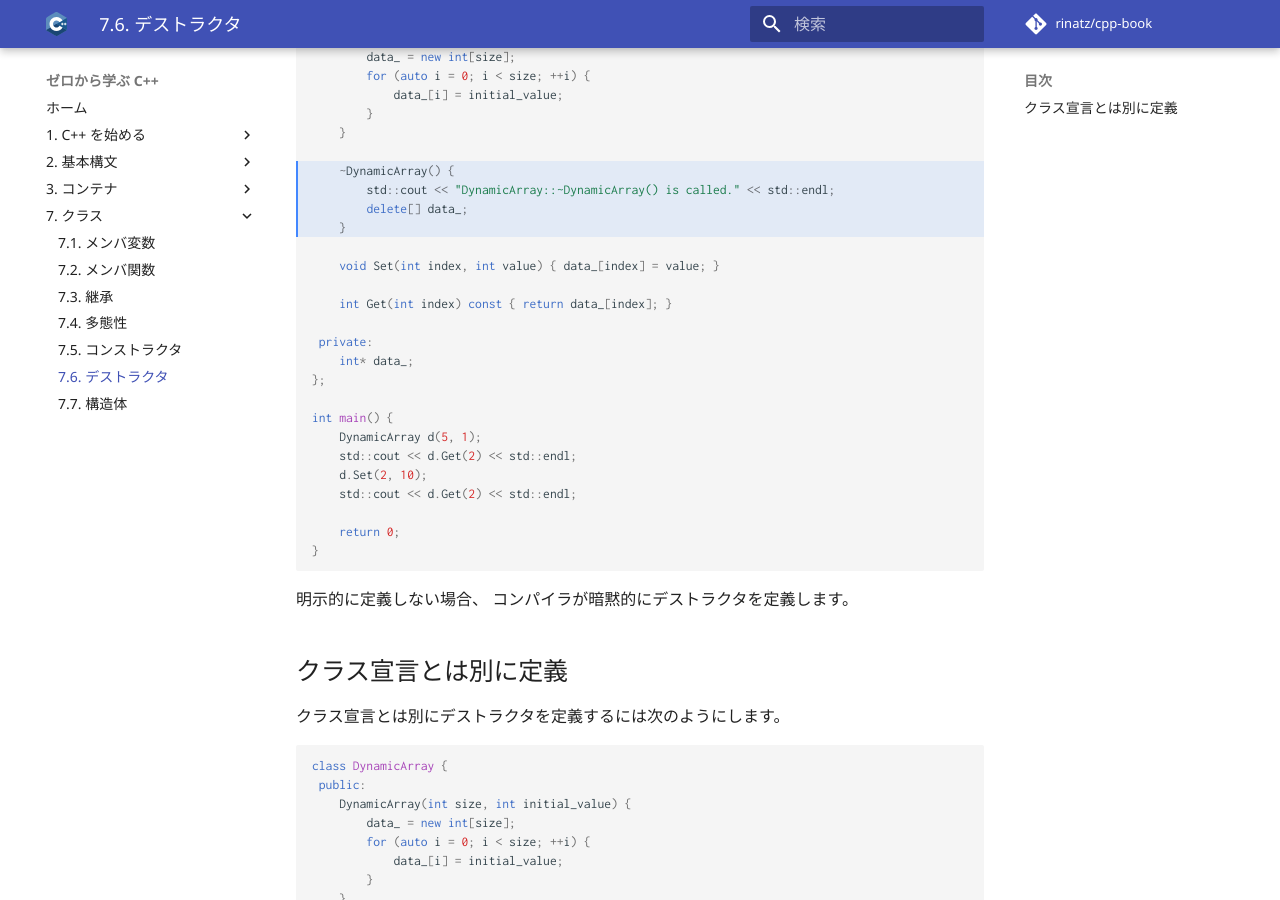
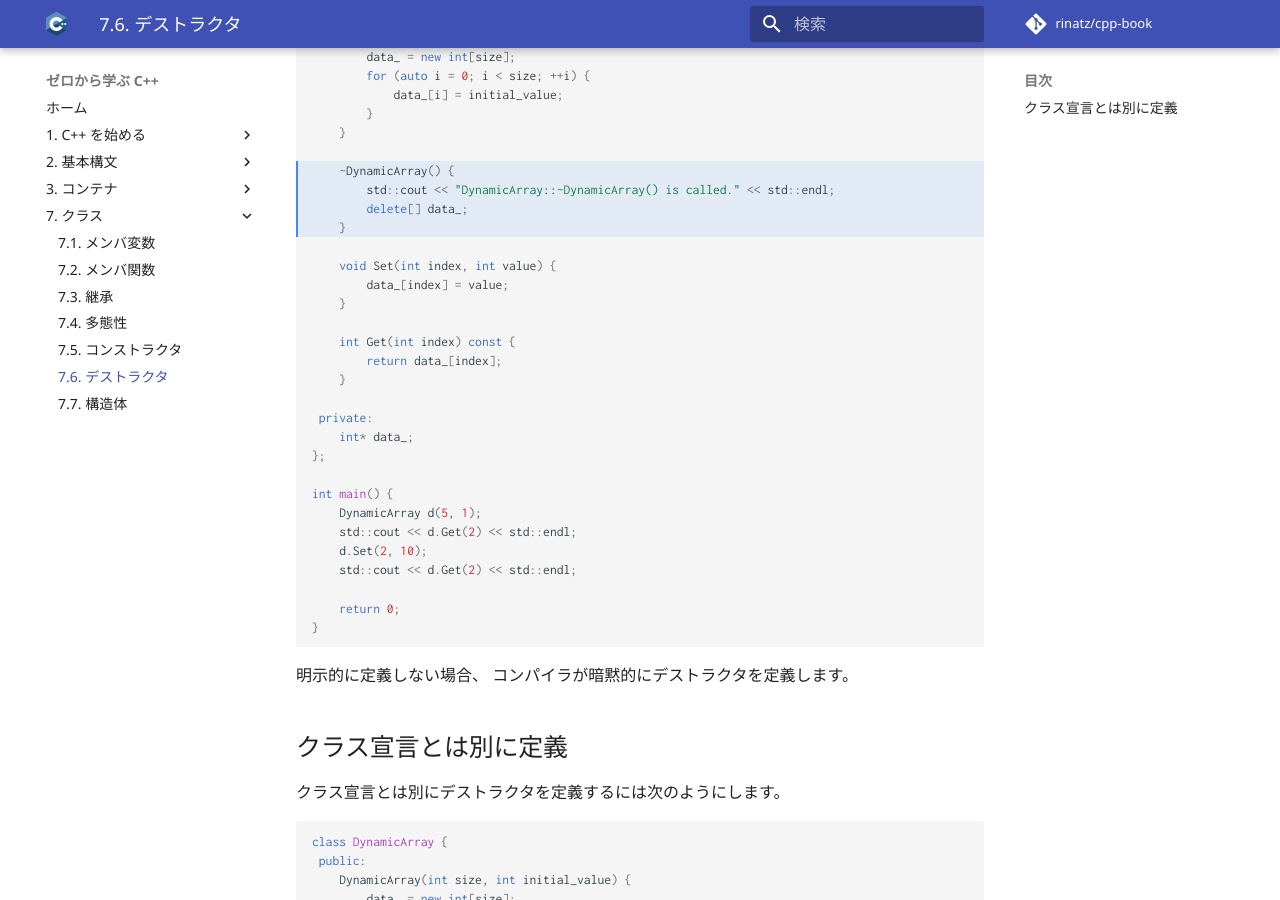
Before and after one commit to rinatz/cpp-book, an MkDocs documentation site: the page built from docs/ch07-06-destructors.md, in a window 1280 px wide and 900 px high, scrolled down 373 px. Built offline with MkDocs 1.6.1 and Material for MkDocs 9.7.7, drawn with Linux system fonts in a browser that asks for light colours; comment, search, counter and statistics services are not loaded.

Commit message:
Format code

````diff
--- a/docs/ch07-06-destructors.md
+++ b/docs/ch07-06-destructors.md
@@ -23,9 +23,13 @@ class DynamicArray {
         delete[] data_;
     }
 
-    void Set(int index, int value) { data_[index] = value; }
+    void Set(int index, int value) {
+        data_[index] = value;
+    }
 
-    int Get(int index) const { return data_[index]; }
+    int Get(int index) const {
+        return data_[index];
+    }
 
  private:
     int* data_;
@@ -48,7 +52,7 @@ int main() {
 
 クラス宣言とは別にデストラクタを定義するには次のようにします。
 
-```cpp hl_lines="10 20 21 22 23"
+```cpp hl_lines="10 24 25 26 27"
 class DynamicArray {
  public:
     DynamicArray(int size, int initial_value) {
@@ -60,9 +64,13 @@ class DynamicArray {
 
     ~DynamicArray();
 
-    void Set(int index, int value) { data_[index] = value; }
+    void Set(int index, int value) {
+        data_[index] = value;
+    }
 
-    int Get(int index) const { return data_[index]; }
+    int Get(int index) const {
+        return data_[index];
+    }
 
  private:
     int* data_;
````
